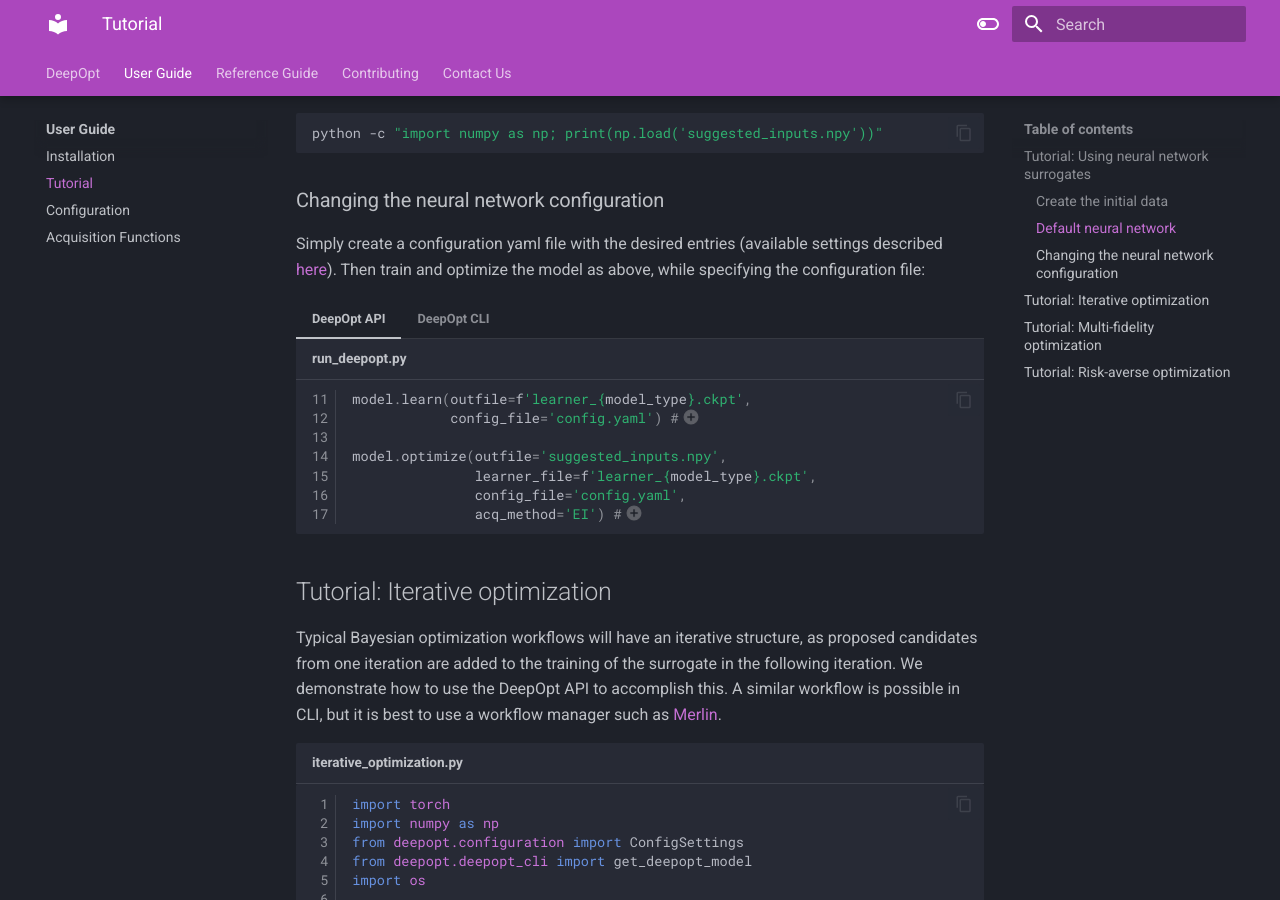
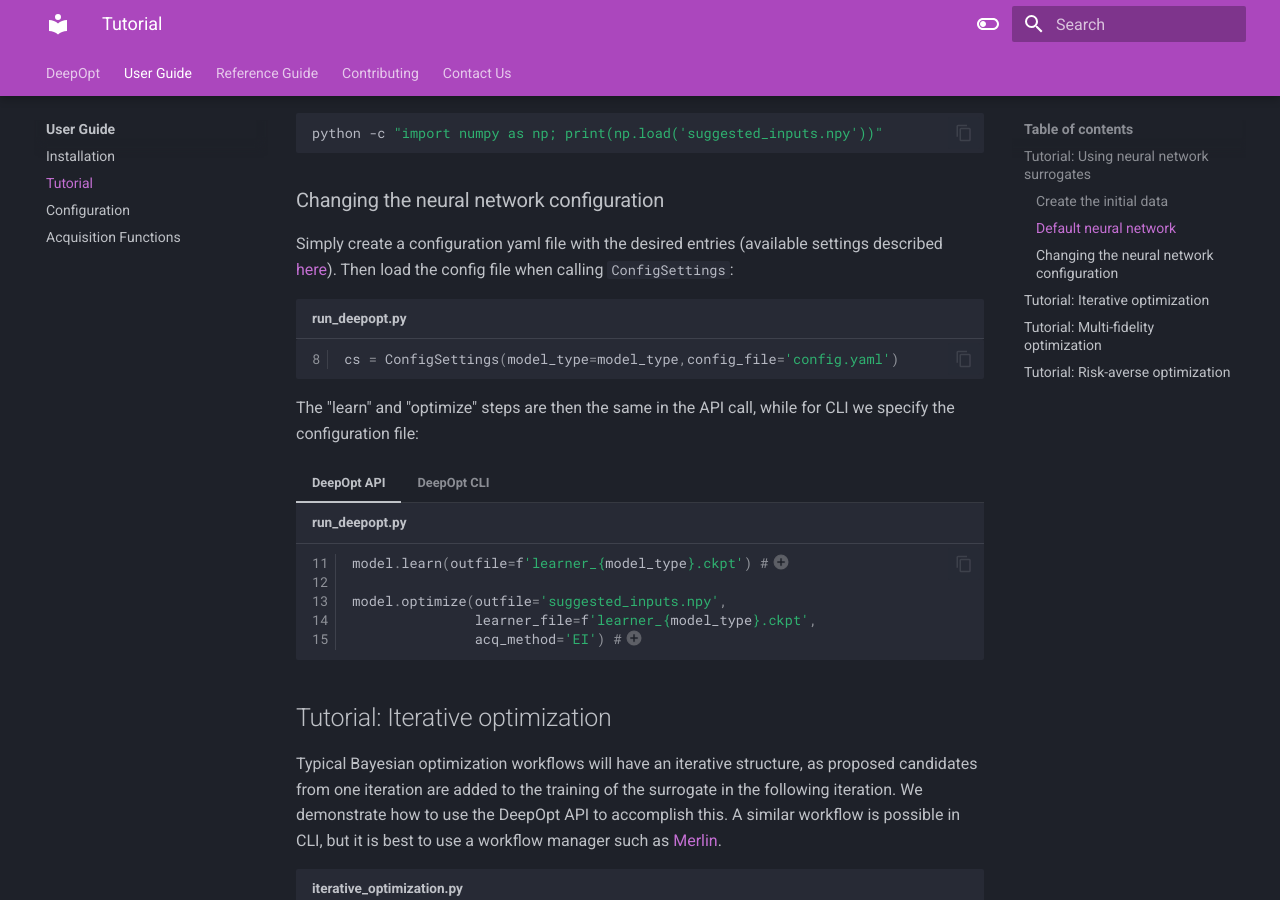
Before and after one commit to LLNL/deepopt, an MkDocs documentation site: the page built from docs/user_guide/tutorial.md, in a window 1280 px wide and 900 px high, scrolled down 2418 px. Built offline with MkDocs 1.6.1 and Material for MkDocs 9.7.7, drawn with Linux system fonts in a browser that asks for light colours.

Commit message:
Fixed the tutorial on configuring settings for NNs

````diff
--- a/docs/user_guide/tutorial.md
+++ b/docs/user_guide/tutorial.md
@@ -120,16 +120,20 @@
 ```
 
 ### Changing the neural network configuration
-Simply create a configuration yaml file with the desired entries (available settings described [here](configuration.md)). Then train and optimize the model as above, while specifying the configuration file:
+Simply create a configuration yaml file with the desired entries (available settings described [here](configuration.md)). Then load the config file when calling `ConfigSettings`:
+
+```py title="run_deepopt.py" linenums="8"
+cs = ConfigSettings(model_type=model_type,config_file='config.yaml')
+```
+
+The "learn" and "optimize" steps are then the same in the API call, while for CLI we specify the configuration file:
 
 === "DeepOpt API"
     ```py title="run_deepopt.py" linenums="11"
-    model.learn(outfile=f'learner_{model_type}.ckpt',
-                config_file='config.yaml') #(1)
+    model.learn(outfile=f'learner_{model_type}.ckpt') #(1)
 
     model.optimize(outfile='suggested_inputs.npy',
                    learner_file=f'learner_{model_type}.ckpt',
-                   config_file='config.yaml',
                    acq_method='EI') #(2)
     ```
 
````
